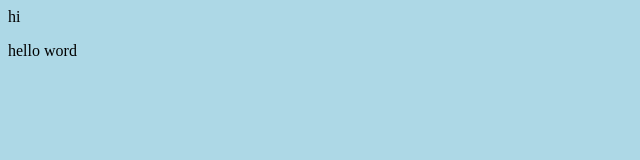
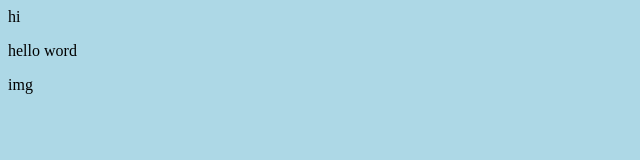
Before and after one commit to hamidehmz/test, a plain HTML site: page index.html in a window 1280 px wide. Shown: the full height of the page, 0-640 px from the left. Drawn offline with Linux system fonts and the light colour scheme.

```diff
--- a/index.html
+++ b/index.html
@@ -5,5 +5,6 @@
 <body>
 hi
 <p>hello word</p>
+<p>img</p>
 </body>
 <html>
```
